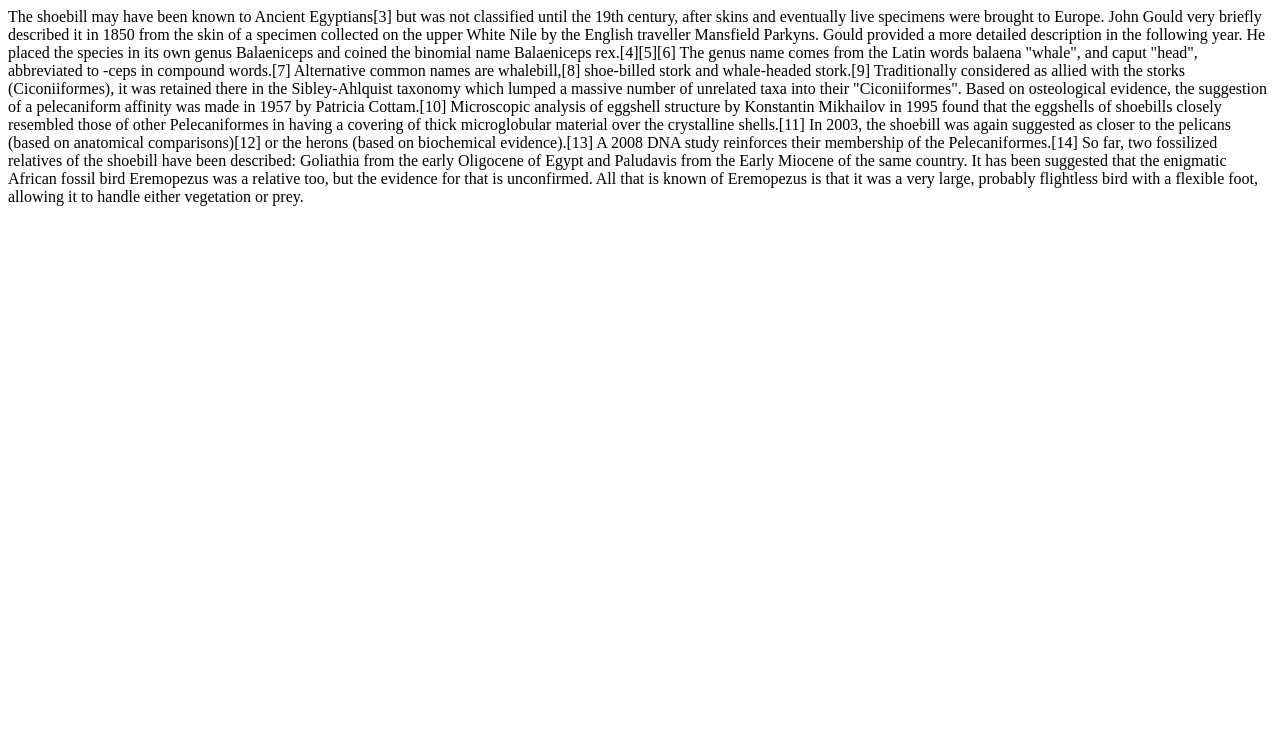
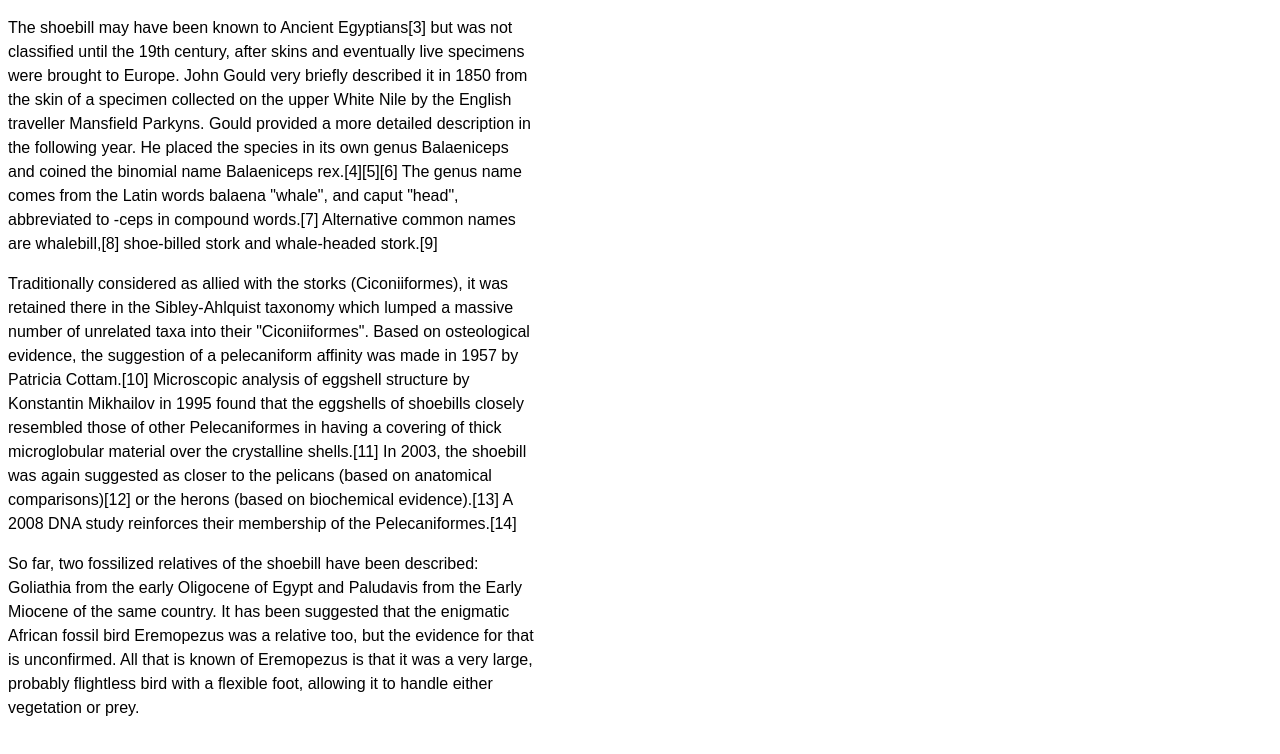
Before and after one commit to darku7/darku7.github.io, a plain HTML site: page index.html in a window 1280 px wide. Drawn offline with Linux system fonts and the light colour scheme.

Commit message:
Added paragraph and styles

```diff
--- a/index.html
+++ b/index.html
@@ -4,12 +4,18 @@
     <meta charset="UTF-8">
     <meta name="viewport" content="width=device-width, initial-scale=1.0">
     <title>Document</title>
+    <style>
+        p{
+            font: 100%/1.5 sans-serif;
+            max-width: 33em;
+        }
+    </style>
 </head>
 <body>
-    The shoebill may have been known to Ancient Egyptians[3] but was not classified until the 19th century, after skins and eventually live specimens were brought to Europe. John Gould very briefly described it in 1850 from the skin of a specimen collected on the upper White Nile by the English traveller Mansfield Parkyns. Gould provided a more detailed description in the following year. He placed the species in its own genus Balaeniceps and coined the binomial name Balaeniceps rex.[4][5][6] The genus name comes from the Latin words balaena "whale", and caput "head", abbreviated to -ceps in compound words.[7] Alternative common names are whalebill,[8] shoe-billed stork and whale-headed stork.[9]
+    <p>The shoebill may have been known to Ancient Egyptians[3] but was not classified until the 19th century, after skins and eventually live specimens were brought to Europe. John Gould very briefly described it in 1850 from the skin of a specimen collected on the upper White Nile by the English traveller Mansfield Parkyns. Gould provided a more detailed description in the following year. He placed the species in its own genus Balaeniceps and coined the binomial name Balaeniceps rex.[4][5][6] The genus name comes from the Latin words balaena "whale", and caput "head", abbreviated to -ceps in compound words.[7] Alternative common names are whalebill,[8] shoe-billed stork and whale-headed stork.[9]</p>
 
-    Traditionally considered as allied with the storks (Ciconiiformes), it was retained there in the Sibley-Ahlquist taxonomy which lumped a massive number of unrelated taxa into their "Ciconiiformes". Based on osteological evidence, the suggestion of a pelecaniform affinity was made in 1957 by Patricia Cottam.[10] Microscopic analysis of eggshell structure by Konstantin Mikhailov in 1995 found that the eggshells of shoebills closely resembled those of other Pelecaniformes in having a covering of thick microglobular material over the crystalline shells.[11] In 2003, the shoebill was again suggested as closer to the pelicans (based on anatomical comparisons)[12] or the herons (based on biochemical evidence).[13] A 2008 DNA study reinforces their membership of the Pelecaniformes.[14]
+    <p>Traditionally considered as allied with the storks (Ciconiiformes), it was retained there in the Sibley-Ahlquist taxonomy which lumped a massive number of unrelated taxa into their "Ciconiiformes". Based on osteological evidence, the suggestion of a pelecaniform affinity was made in 1957 by Patricia Cottam.[10] Microscopic analysis of eggshell structure by Konstantin Mikhailov in 1995 found that the eggshells of shoebills closely resembled those of other Pelecaniformes in having a covering of thick microglobular material over the crystalline shells.[11] In 2003, the shoebill was again suggested as closer to the pelicans (based on anatomical comparisons)[12] or the herons (based on biochemical evidence).[13] A 2008 DNA study reinforces their membership of the Pelecaniformes.[14]</p>
 
-    So far, two fossilized relatives of the shoebill have been described: Goliathia from the early Oligocene of Egypt and Paludavis from the Early Miocene of the same country. It has been suggested that the enigmatic African fossil bird Eremopezus was a relative too, but the evidence for that is unconfirmed. All that is known of Eremopezus is that it was a very large, probably flightless bird with a flexible foot, allowing it to handle either vegetation or prey.
+    <p>So far, two fossilized relatives of the shoebill have been described: Goliathia from the early Oligocene of Egypt and Paludavis from the Early Miocene of the same country. It has been suggested that the enigmatic African fossil bird Eremopezus was a relative too, but the evidence for that is unconfirmed. All that is known of Eremopezus is that it was a very large, probably flightless bird with a flexible foot, allowing it to handle either vegetation or prey.</p>
 </body>
 </html>
```
